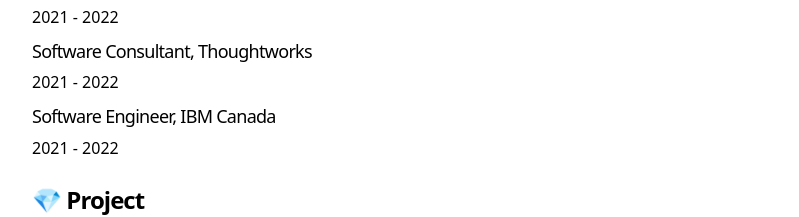
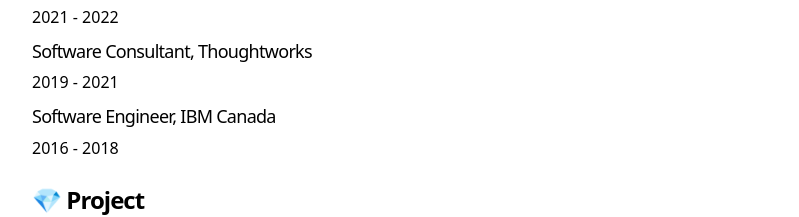
Before and after one commit to paladinze/ze-blog, a Next.js app: page /about in a window 1280 px wide. Shown: the part 515-732 px from the top of the page, without its empty margins (244-1043 px from the left). Built offline with nearby package versions, Linux system fonts and the light colour scheme.

Commit message:
fix(about): fix job start date and end date

```diff
--- a/pages/about.js
+++ b/pages/about.js
@@ -36,7 +36,7 @@
     <h3 className="mb-2 text-lg md:text-1xl  tracking-tighter leading-tight">
       {props.title}
     </h3>
-    <div>{`${2021} - ${2022}`}</div>
+    <div>{`${props.startYear} - ${props.endYear}`}</div>
   </div>
 }
 
```
